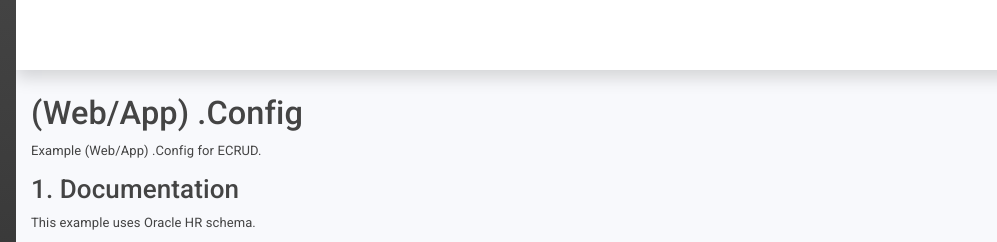
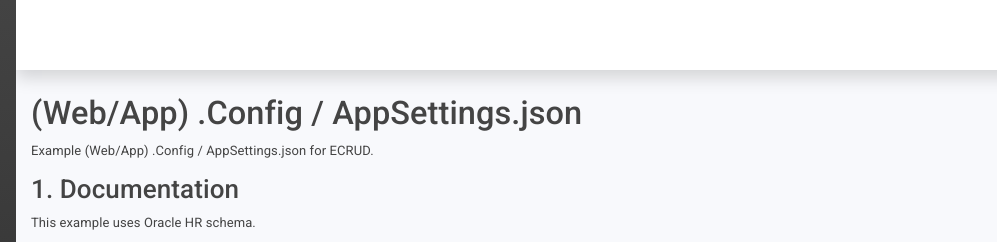
Before and after one commit to wvswill/ecrud, a plain HTML site: page configuration-config.html in a window 1280 px wide. Shown: the top 242 px of the page, 208-1205 px from the left. Drawn offline with Linux system fonts and the light colour scheme.

Commit message:
Change (Web/App) .Config to .Config / AppSettings.json

```diff
--- a/configuration-config.html
+++ b/configuration-config.html
@@ -194,8 +194,8 @@
                         <div class="col-xl-12 col-md-12 col-lg-12">
                             <section id="main-section">
                                 <header class="page-header">
-                                    <h1>(Web/App) .Config</h1>
-                                    <p>Example (Web/App) .Config for ECRUD.</p>
+                                    <h1>(Web/App) .Config / AppSettings.json</h1>
+                                    <p>Example (Web/App) .Config / AppSettings.json for ECRUD.</p>
                                 </header>
                                 <h2>Documentation</h2>
 
```
